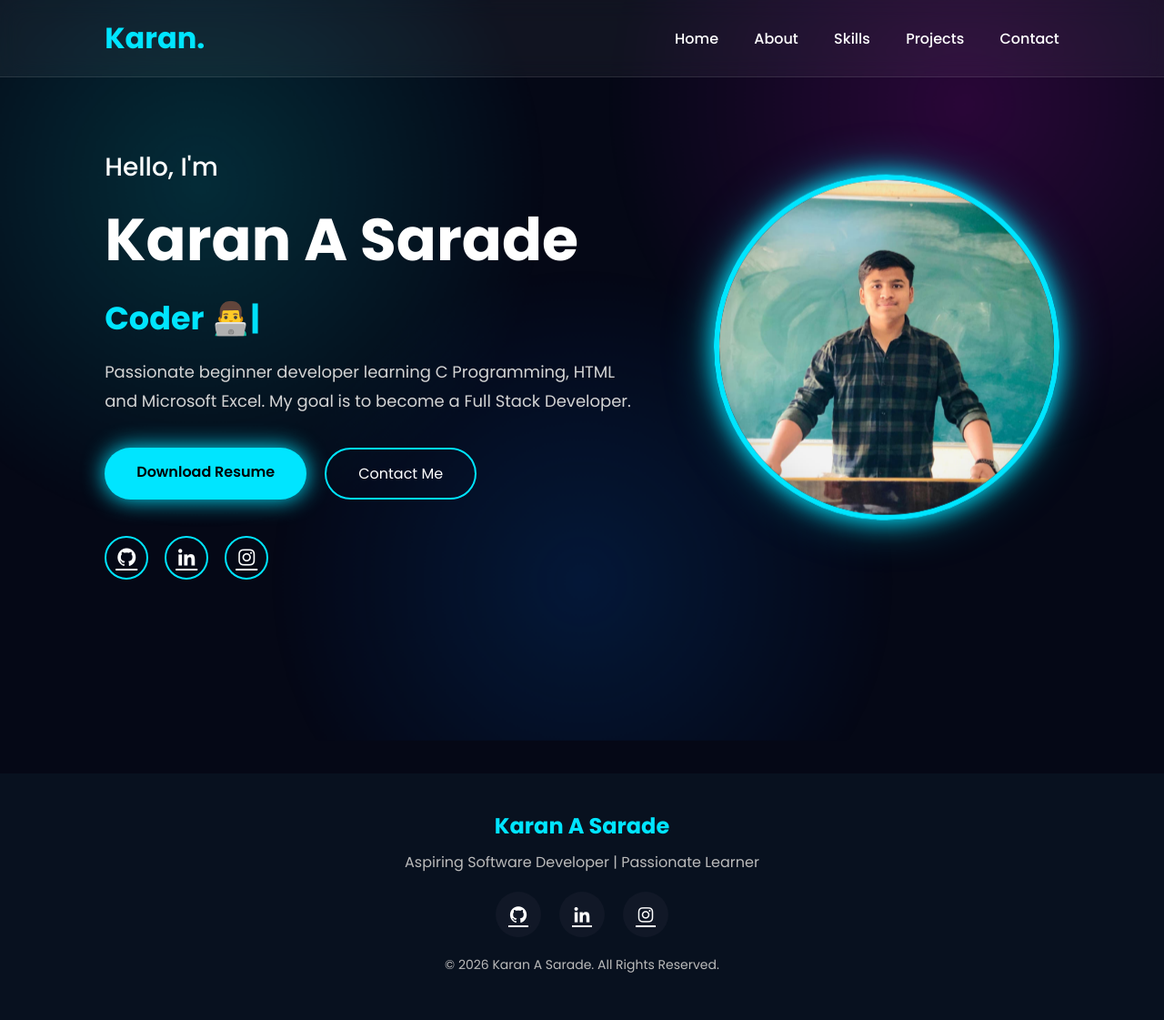
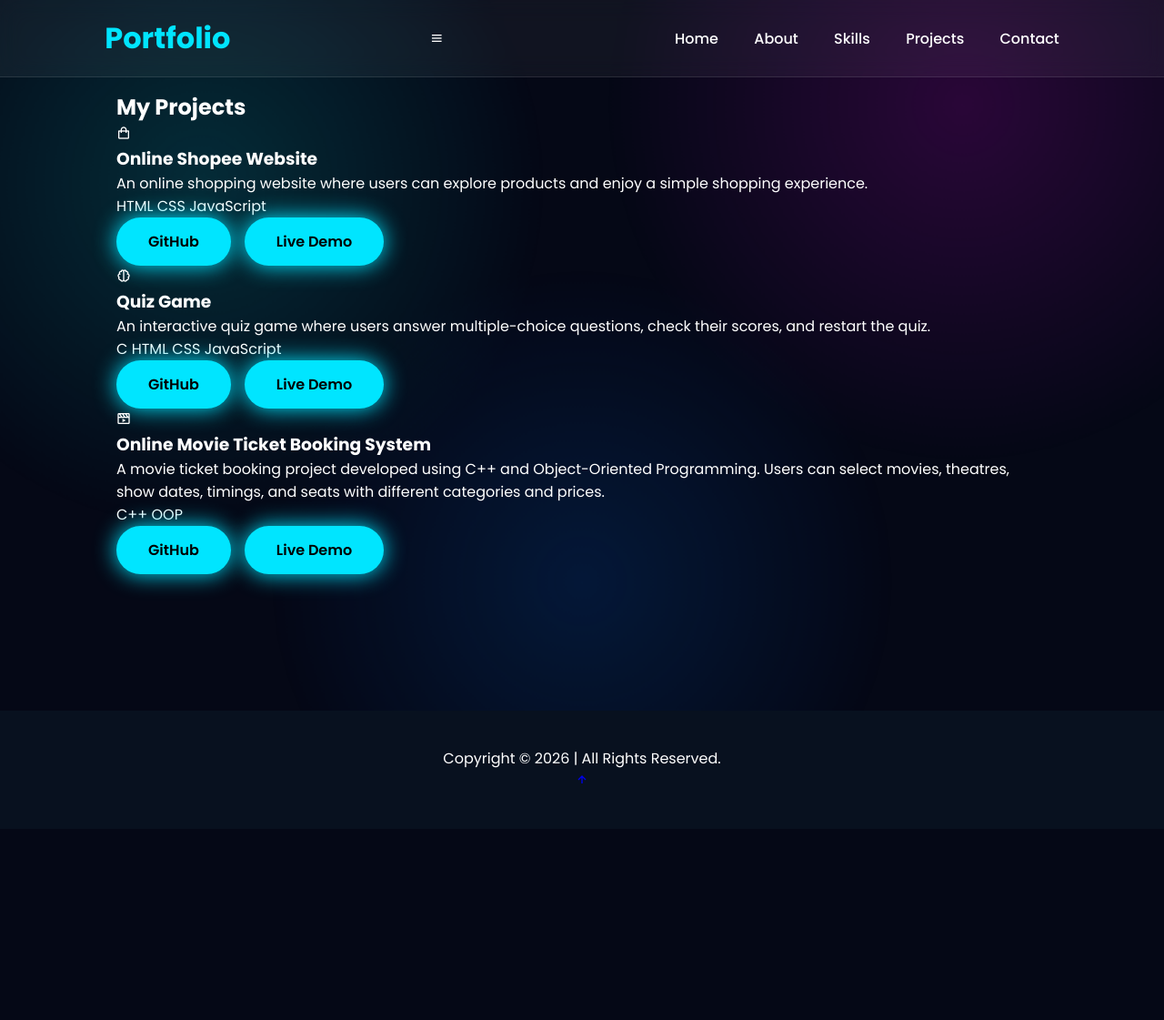
Before and after one commit to saradekaran327-sketch/Portfolio-Website, a plain HTML site: page index.html in a window 1280 px wide. Shown: the whole page at 91% size. After the commit the page ends 911 px from the top, so only its background shows below. Drawn offline with nearby package versions, Linux system fonts and the light colour scheme.

Commit message:
Revise index.html for improved portfolio layout
Updated the portfolio HTML structure and content, including project descriptions and links.

```diff
--- a/index.html
+++ b/index.html
@@ -1,3 +1,4 @@
+
 <!DOCTYPE html>
 <html lang="en">
 
@@ -5,132 +6,164 @@
     <meta charset="UTF-8">
     <meta name="viewport" content="width=device-width, initial-scale=1.0">
 
-    <title>Karan A Sarade | Portfolio</title>
+    <title>My Projects | Portfolio</title>
 
-    <!-- CSS -->
     <link rel="stylesheet" href="style.css">
-
-    <!-- Boxicons -->
-    <link href="https://unpkg.com/boxicons@2.1.4/css/boxicons.min.css" rel="stylesheet">
-
-    <!-- AOS Animation -->
-    <link href="https://unpkg.com/aos@2.3.4/dist/aos.css" rel="stylesheet">
+    <link href='https://unpkg.com/boxicons@2.1.4/css/boxicons.min.css' rel='stylesheet'>
+    <link href="https://unpkg.com/aos@2.3.1/dist/aos.css" rel="stylesheet">
 </head>
 
 <body>
 
     <!-- Loader -->
-    <div id="loader">
-        <h1>KARAN</h1>
+    <div class="loader">
+        <div class="spinner"></div>
     </div>
 
     <!-- Header -->
-    <header>
-        <a href="#" class="logo">Karan.</a>
+    <header class="header">
+        <a href="index.html" class="logo">Portfolio</a>
 
-        <nav>
+        <i class='bx bx-menu' id="menu-icon"></i>
+
+        <nav class="navbar">
             <a href="index.html">Home</a>
-            <a href="about.html">About</a>
-            <a href="skill.html">Skills</a>
-            <a href="project.html">Projects</a>
-            <a href="contact.html">Contact</a>
+            <a href="index.html#about">About</a>
+            <a href="index.html#skills">Skills</a>
+            <a href="project.html" class="active">Projects</a>
+            <a href="index.html#contact">Contact</a>
         </nav>
-
-        <div class="menu">
-            <i class='bx bx-menu'></i>
-        </div>
     </header>
 
-    <!-- Hero -->
-    <section class="home" id="home">
+    <!-- Projects Section -->
+    <section class="projects" id="projects">
 
-        <div class="home-content">
+        <h2 class="heading">My <span>Projects</span></h2>
 
-            <h3>Hello, I'm</h3>
+        <div class="projects-container">
 
-            <h1>Karan A Sarade</h1>
+            <!-- Online Shopee Project -->
+            <div class="project-box" data-aos="fade-up">
 
-            <h2><span class="typing"></span></h2>
+                <i class='bx bx-shopping-bag'></i>
+
+                <h3>Online Shopee Website</h3>
 
                 <p>
-                Passionate beginner developer learning C Programming,
-                HTML and Microsoft Excel. My goal is to become
-                a Full Stack Developer.
+                    An online shopping website where users can explore
+                    products and enjoy a simple shopping experience.
                 </p>
 
-            <div class="buttons">
+                <div class="project-tech">
+                    <span>HTML</span>
+                    <span>CSS</span>
+                    <span>JavaScript</span>
+                </div>
 
-                <a href="Karan_Resume.pdf" class="btn" download>
-                    Download Resume
+                <div class="project-buttons">
+                    <a href="https://github.com/saradekaran327-sketch/Online-Shopee"
+                       target="_blank" class="btn">
+                        GitHub
                     </a>
 
-                <a href="tel:7385289618" class="btn2">
-                    Contact Me
+                    <a href="https://saradekaran327-sketch.github.io/Online-Shopee/"
+                       target="_blank" class="btn">
+                        Live Demo
                     </a>
+                </div>
 
             </div>
 
-            <div class="social">
+            <!-- Quiz Game Project -->
+            <div class="project-box" data-aos="fade-up">
 
-                <a href="https://github.com/saradekaran327-sketch/Portfolio-Website" target="_blank"><i class='bx bxl-github'></i></a>
+                <i class='bx bx-brain'></i>
 
-                <a href="https://www.linkedin.com/in/karan-sarade-70a233317?utm_source=share_via&utm_content=profile&utm_medium=member_android" target="_blank"><i class='bx bxl-linkedin'></i></a>
+                <h3>Quiz Game</h3>
 
-                <a href="https://www.instagram.com/karan_327_18?igsh=MWdqejYxdms3MnpvMw==" target="_blank"><i class='bx bxl-instagram'></i></a>
+                <p>
+                    An interactive quiz game where users answer multiple-choice
+                    questions, check their scores, and restart the quiz.
+                </p>
+
+                <div class="project-tech">
+                    <span>C</span>
+                    <span>HTML</span>
+                    <span>CSS</span>
+                    <span>JavaScript</span>
+                </div>
+
+                <div class="project-buttons">
+                    <a href="https://github.com/saradekaran327-sketch/Quiz-Game"
+                       target="_blank" class="btn">
+                        GitHub
+                    </a>
+
+                    <a href="https://saradekaran327-sketch.github.io/Quiz-Game/"
+                       target="_blank" class="btn">
+                        Live Demo
+                    </a>
+                </div>
+
+            </div>
+
+            <!-- Online Movie Ticket Booking Project -->
+            <div class="project-box" data-aos="fade-up">
+
+                <i class='bx bx-movie-play'></i>
+
+                <h3>Online Movie Ticket Booking System</h3>
+
+                <p>
+                    A movie ticket booking project developed using C++ and
+                    Object-Oriented Programming. Users can select movies,
+                    theatres, show dates, timings, and seats with different
+                    categories and prices.
+                </p>
+
+                <div class="project-tech">
+                    <span>C++</span>
+                    <span>OOP</span>
+                </div>
+
+                <div class="project-buttons">
+                    <a href="https://github.com/saradekaran327-sketch/Online-Movie-Ticket-Booking-System"
+                       target="_blank" class="btn">
+                        GitHub
+                    </a>
+
+                    <a href="https://saradekaran327-sketch.github.io/Online-Movie-Ticket-Booking-System/"
+                       target="_blank" class="btn">
+                        Live Demo
+                    </a>
+                </div>
 
             </div>
 
         </div>
 
-        <div class="home-image">
-            <img src="Profile-pic.png" alt="Karan A Sarade">
+    </section>
+
+    <!-- Footer -->
+    <footer class="footer">
+        <div class="footer-text">
+            <p>Copyright &copy; 2026 | All Rights Reserved.</p>
         </div>
 
-    </section>
-    <!-- Footer -->
- <footer>
-
-    <div class="footer-content">
-
-        <h2>Karan A Sarade</h2>
-
-        <p>
-            Aspiring Software Developer | Passionate Learner
-        </p>
-
-        <div class="footer-social">
-
-            <a href="https://github.com/saradekaran327-sketch/Portfolio-Website" target="_blank">
-                <i class='bx bxl-github'></i>
-            </a>
-
-            <a href="https://www.linkedin.com/in/karan-sarade-70a233317?utm_source=share_via&utm_content=profile&utm_medium=member_android" target="_blank">
-                <i class='bx bxl-linkedin'></i>
-            </a>
-
-            <a href="https://www.instagram.com/karan_327_18?igsh=MWdqejYxdms3MnpvMw==" target="_blank">
-                <i class='bx bxl-instagram'></i>
-            </a>
-
+        <div class="footer-iconTop">
+            <a href="#"><i class='bx bx-up-arrow-alt'></i></a>
         </div>
-
-        <p class="copyright">
-            © 2026 Karan A Sarade. All Rights Reserved.
-        </p>
-
-    </div>
-
     </footer>
 
-    <!-- Typed.js -->
-    <script src="https://cdn.jsdelivr.net/npm/typed.js@2.0.12"></script>
+    <script src="https://unpkg.com/aos@2.3.1/dist/aos.js"></script>
+    <script>
+        AOS.init({
+            duration: 1000,
+            once: true
+        });
+    </script>
 
-    <!-- AOS Animation -->
-    <script src="https://unpkg.com/aos@2.3.4/dist/aos.js"></script>
-
-    <!-- Custom JS -->
     <script src="script.js"></script>
 
 </body>
-
 </html>
```
Lines whose indentation alone changed are shown as unchanged.
